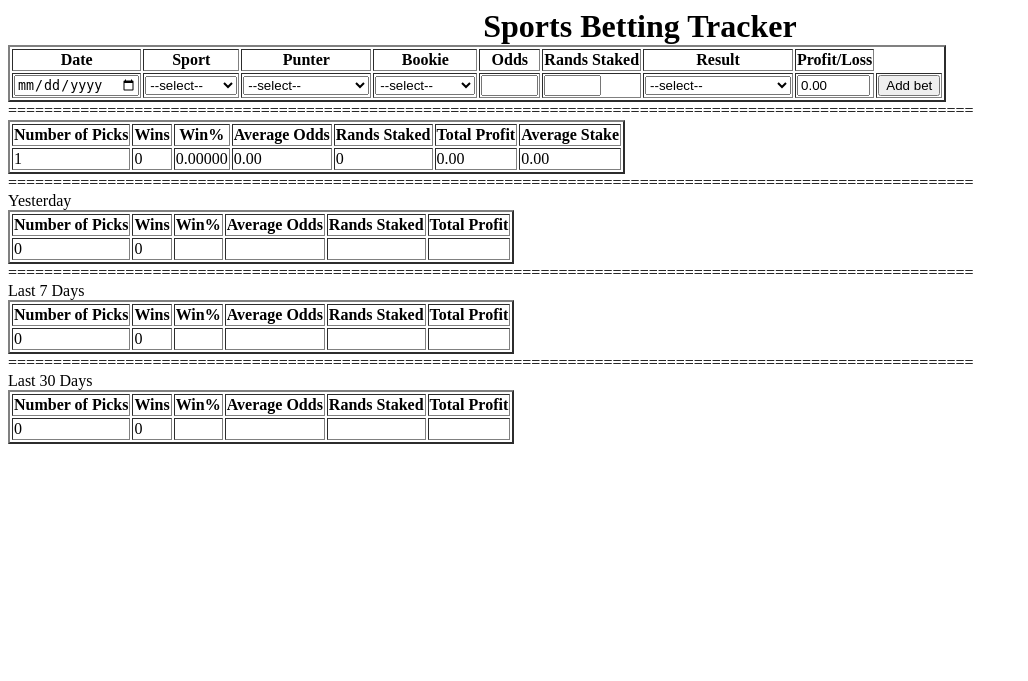
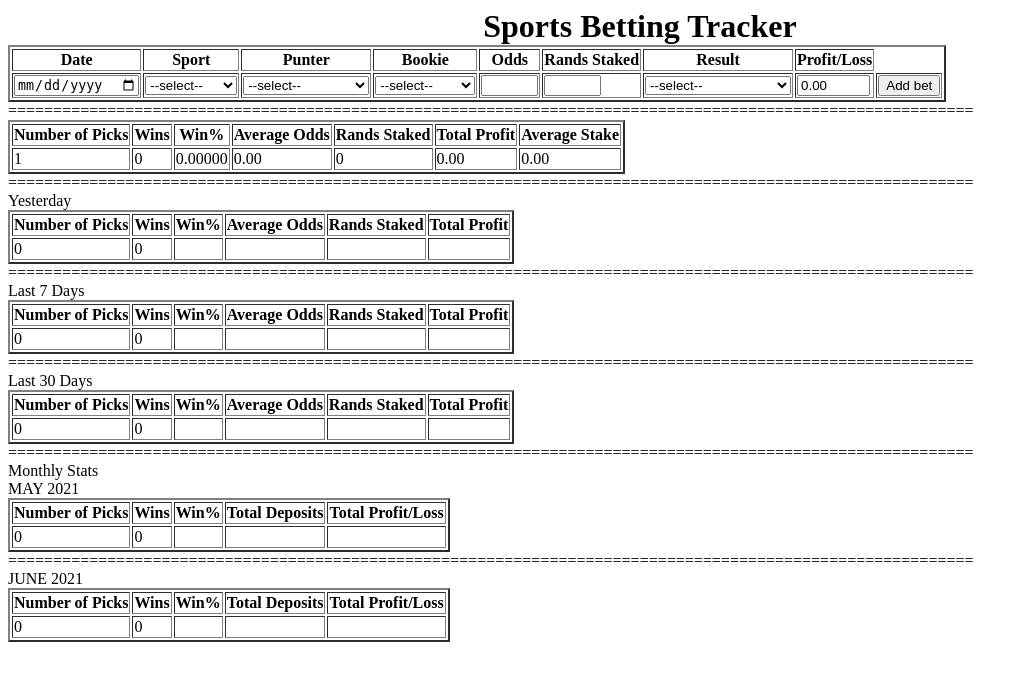
Before and after one commit to KingSila/zapuntertracker, a PHP site: page / in a window 1280 px wide. Shown: the top 681 px of the page, without its empty margins (0-1028 px from the left). Run offline with PHP 8.4, Linux system fonts and the light colour scheme; tables that the repository leaves empty or names only in its code hold one stand-in row (values such as "Sample post").

Commit message:
LAST COMMIT

```diff
--- a/index.php
+++ b/index.php
@@ -482,8 +482,142 @@
           }
 
        ?>
+        </table>
+
+        <label for="SEPARATOR">===========================================================================================================</label><br>
+        <label for="SEPARATOR">Monthly Stats</label><br>
+        <label for="SEPARATOR">MAY 2021</label>
+
+      <table border="2">
+          <tr>
+           <th>Number of Picks</th>
+           <th>Wins</th>
+           <th>Win%</th>
+           <th>Total Deposits</th>
+           <th>Total Profit/Loss</th>
+         </tr>
+         <?php
+                  $sql = "SELECT count(*) as maytotal  FROM `bettingtracker`
+                  WHERE MONTH(date) = 05 AND YEAR(date) = 2021";
+                  $result = mysqli_query($conn,$sql);
+
+                  print "</td> <td>";
+                while($r = mysqli_fetch_array($result))
+                {
+                    echo  $r['maytotal'];
+                    print "</td> <td>";
+                }
+                $sql = "SELECT count(*) as maywinstotal FROM `bettingtracker` WHERE MONTH(date) = 05 AND YEAR(date) = 2021
+                and outcome='Win'";
+               $result = mysqli_query($conn,$sql);
+
+
+               while($r = mysqli_fetch_array($result))
+               {
+                  echo  $r['maywinstotal'];
+                 print "</td> <td>";
+               }
+
+               $sql = "SELECT COUNT(*) AS win_cnt, 100.0 * COUNT(*) / (SELECT COUNT(*) FROM bettingtracker WHERE MONTH(date) = 05 AND YEAR(date) = 2021)
+               AS mayywin_percentage FROM `bettingtracker` WHERE MONTH(date) = 05 AND YEAR(date) = 2021
+                and outcome='Win'";
+                $result = mysqli_query($conn,$sql);
+
+
+               while($r = mysqli_fetch_array($result))
+              {
+                 echo  $r['mayywin_percentage'];
+                 print "</td> <td>";
+              }
+              $sql = "SELECT SUM(amount) as maydeposit from deposits WHERE MONTH(date) = 05 AND YEAR(date) = 2021";
+               $result = mysqli_query($conn,$sql);
+
+
+              while($r = mysqli_fetch_array($result))
+             {
+                echo  $r['maydeposit'];
+                print "</td> <td>";
+             }
+             $sql = "SELECT sum(pnl)  as maypnl FROM `bettingtracker` WHERE MONTH(date) = 05 AND YEAR(date) = 2021";
+             $result = mysqli_query($conn,$sql);
+
+
+           while($r = mysqli_fetch_array($result))
+           {
+               echo  $r['maypnl'];
+
+           }
 
 
 
+        ?>
+        </table>
+
+        <label for="SEPARATOR">===========================================================================================================</label><br>
+        <label for="SEPARATOR">JUNE 2021</label>
+
+      <table border="2">
+          <tr>
+           <th>Number of Picks</th>
+           <th>Wins</th>
+           <th>Win%</th>
+           <th>Total Deposits</th>
+           <th>Total Profit/Loss</th>
+         </tr>
+         <?php
+                  $sql = "SELECT count(*) as junetotal  FROM `bettingtracker`
+                  WHERE MONTH(date) = 06 AND YEAR(date) = 2021";
+                  $result = mysqli_query($conn,$sql);
+
+                  print "</td> <td>";
+                while($r = mysqli_fetch_array($result))
+                {
+                    echo  $r['junetotal'];
+                    print "</td> <td>";
+                }
+                $sql = "SELECT count(*) as junewinstotal FROM `bettingtracker` WHERE MONTH(date) = 06 AND YEAR(date) = 2021
+                and outcome='Win'";
+               $result = mysqli_query($conn,$sql);
+
+
+               while($r = mysqli_fetch_array($result))
+               {
+                  echo  $r['junewinstotal'];
+                 print "</td> <td>";
+               }
+
+               $sql = "SELECT COUNT(*) AS win_cnt, 100.0 * COUNT(*) / (SELECT COUNT(*) FROM bettingtracker WHERE MONTH(date) = 06 AND YEAR(date) = 2021)
+               AS juneywin_percentage FROM `bettingtracker` WHERE MONTH(date) = 06 AND YEAR(date) = 2021
+                and outcome='Win'";
+                $result = mysqli_query($conn,$sql);
+
+
+               while($r = mysqli_fetch_array($result))
+              {
+                 echo  $r['juneywin_percentage'];
+                 print "</td> <td>";
+              }
+              $sql = "SELECT SUM(amount) as junedeposit from deposits WHERE MONTH(date) = 06 AND YEAR(date) = 2021";
+               $result = mysqli_query($conn,$sql);
+
+
+              while($r = mysqli_fetch_array($result))
+             {
+                echo  $r['junedeposit'];
+                print "</td> <td>";
+             }
+             $sql = "SELECT sum(pnl)  as junepnl FROM `bettingtracker` WHERE MONTH(date) = 06 AND YEAR(date) = 2021";
+             $result = mysqli_query($conn,$sql);
+
+
+           while($r = mysqli_fetch_array($result))
+           {
+               echo  $r['junepnl'];
+
+           }
+
+        ?>
+        </table>
+
 </body>
 </html>
```
